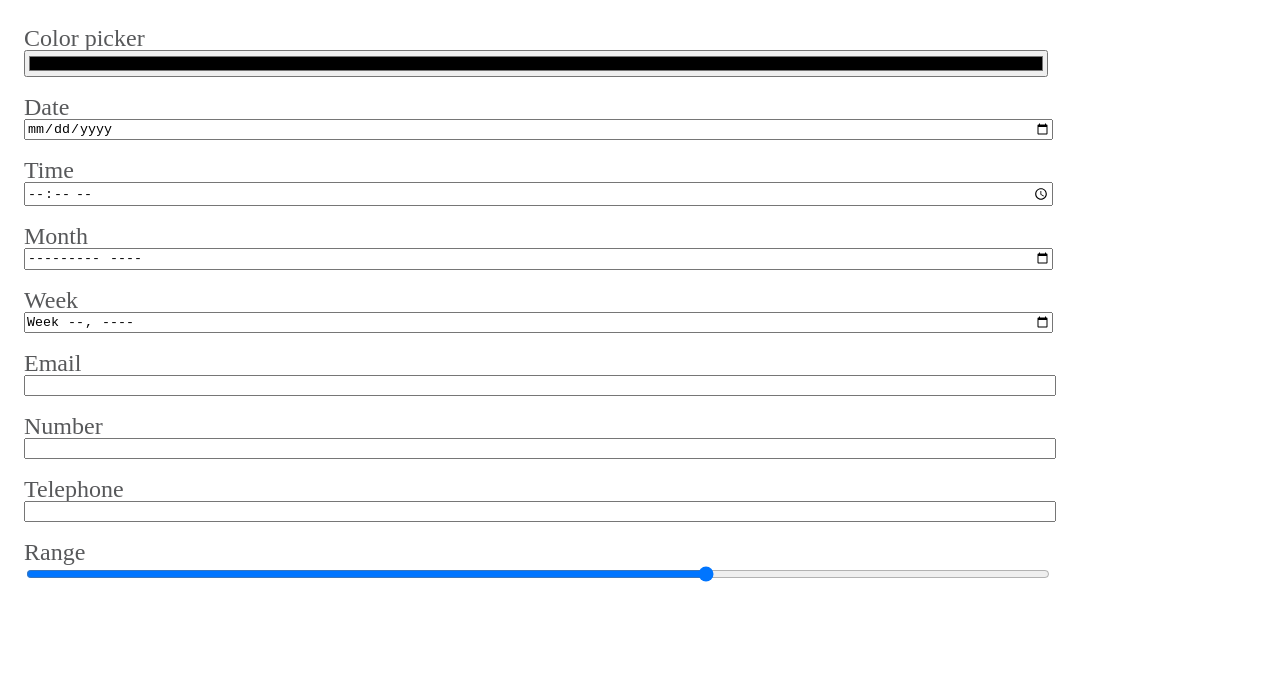
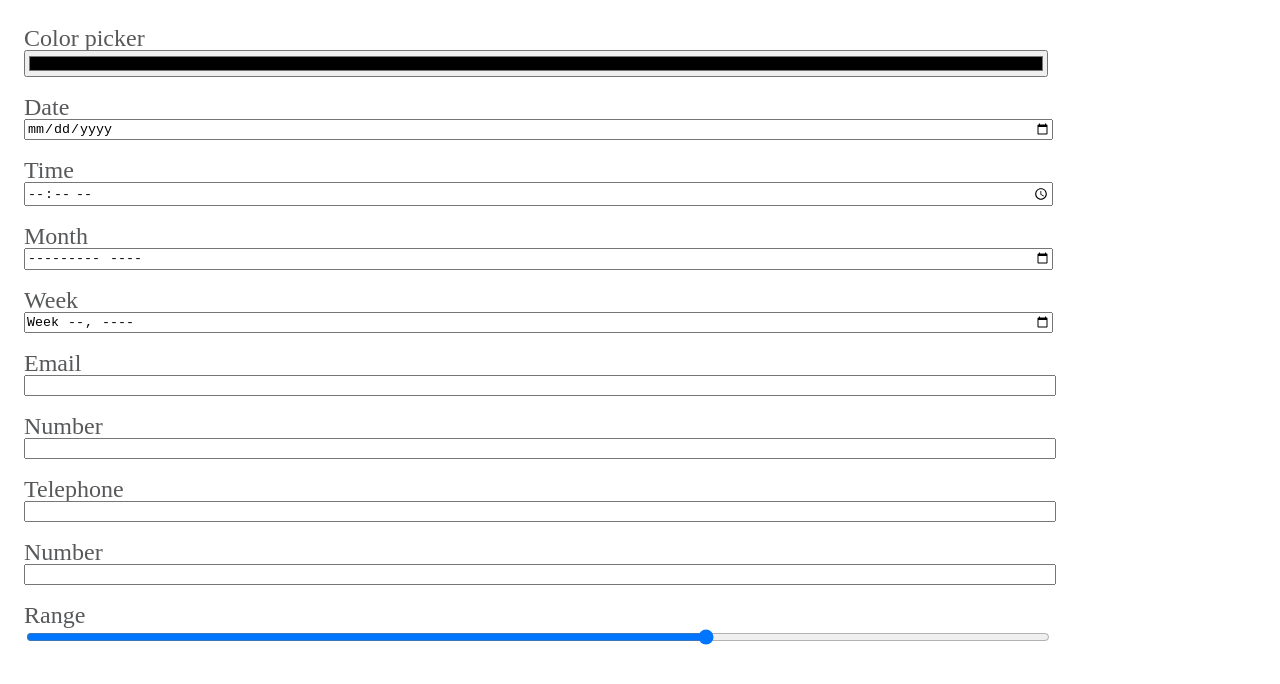
Before and after one commit to lheberlie/mobile-webapps-js, a plain HTML site: page inputs-mobile-html5/index.html in a window 1280 px wide. Drawn offline with Linux system fonts and the light colour scheme.

Commit message:
HTML5 numeric input

```diff
--- a/inputs-mobile-html5/index.html
+++ b/inputs-mobile-html5/index.html
@@ -70,6 +70,9 @@
     <label for="telephoneInput">Telephone</label>
     <input id="telephoneInput" name="telephone" type="tel">
 
+    <label for="telephoneInput">Number</label>
+    <input type="number" pattern="[0-9]*" inputmode="numeric">
+
     <label for="rangeInput">Range</label>
     <input id="rangeInput" name="range" type="range" min="4" max="10" step="2">
 
```
